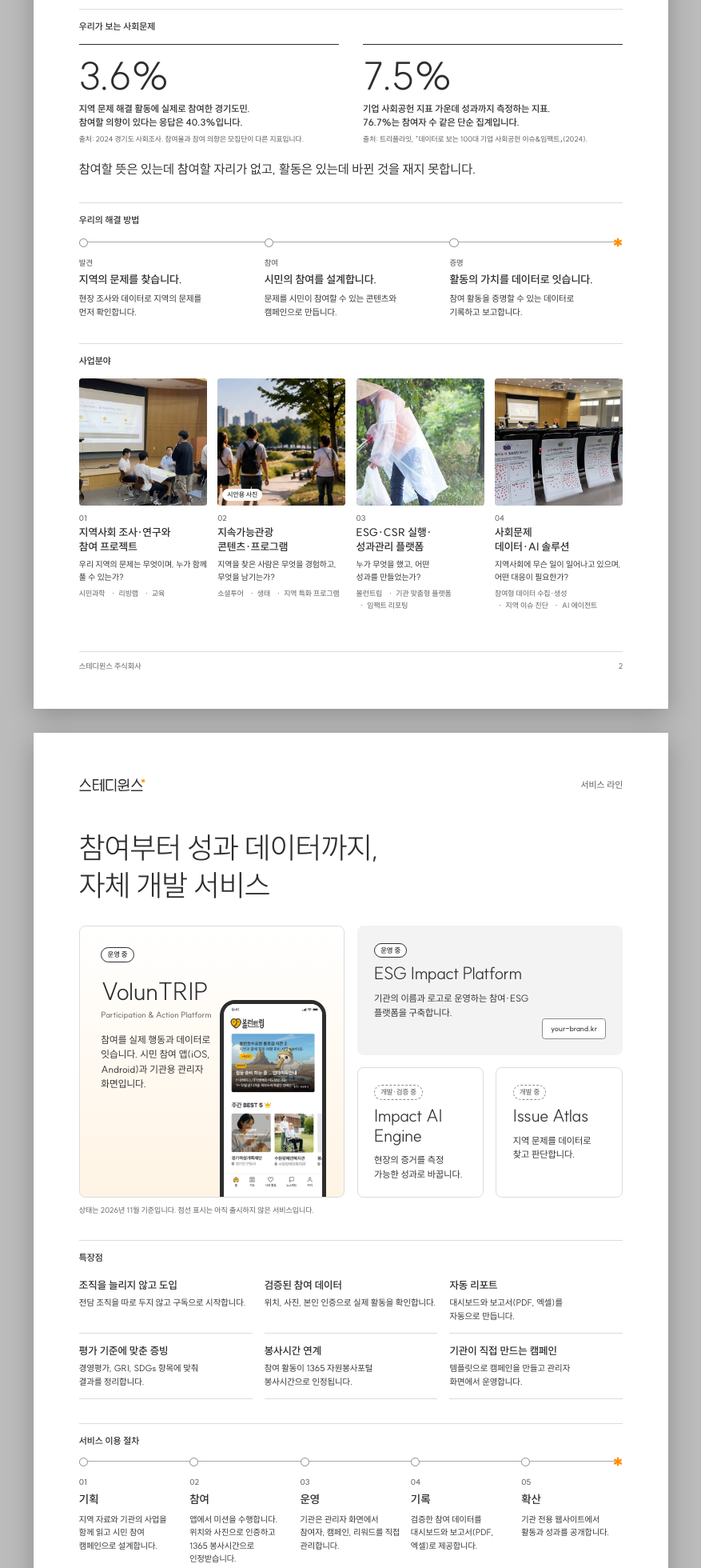
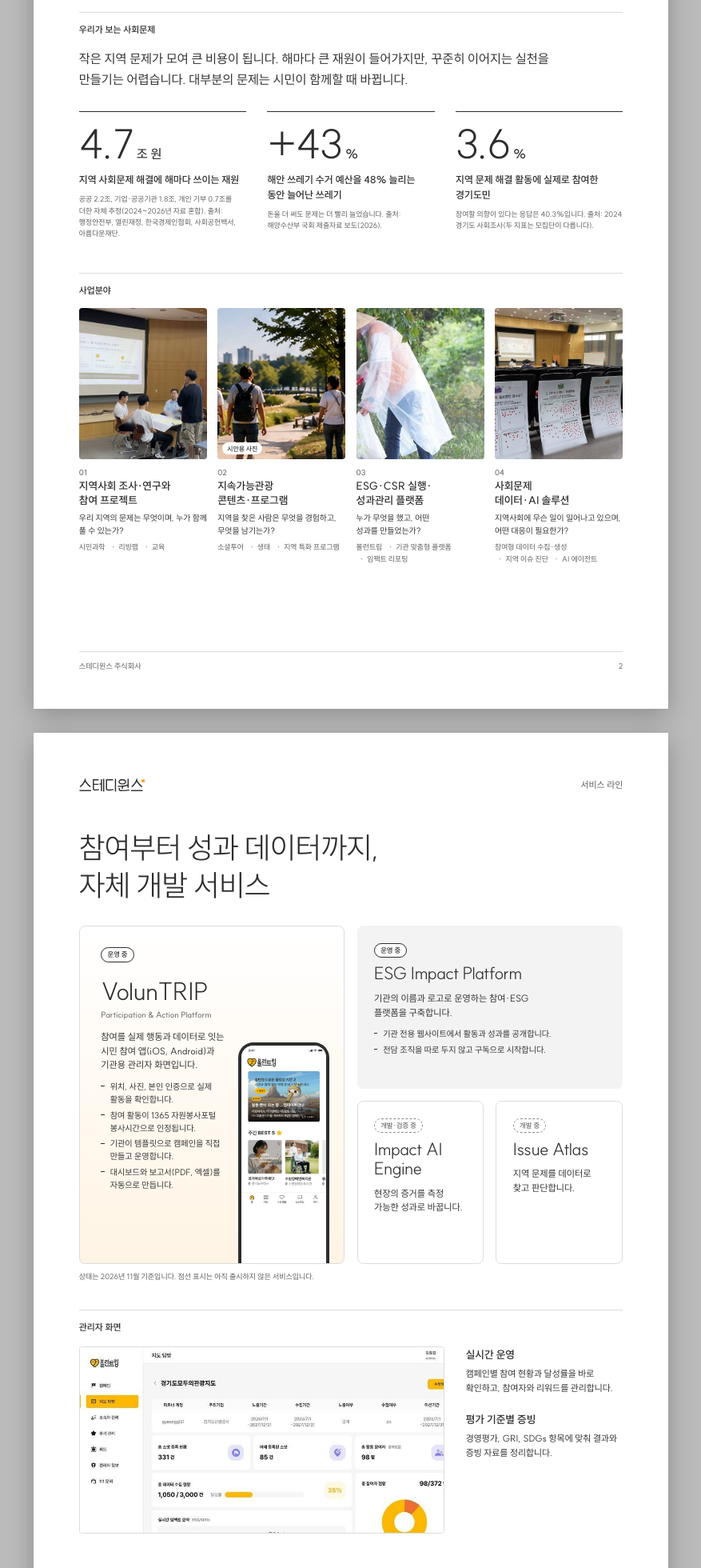
Before and after one commit to swins-personal/QBox, a plain HTML site: page company-brochure/brochure.html in a window 1280 px wide. Shown: the part 1420-3380 px from the top of the page at 80% size, without its empty margins (201-1078 px from the left). Drawn offline with Linux system fonts and the light colour scheme.

Commit message:
Brochure: rewrite problem section, merge features into services, new timeline and contact block
Co-Authored-By: Claude Fable 5.2 <noreply@anthropic.com>
Claude-Session: https://claude.ai/code/session_019eJAe6SaGk51vE5iTkwKkb

```diff
--- a/company-brochure/brochure.html
+++ b/company-brochure/brochure.html
@@ -322,6 +322,49 @@ img{display:block}
 .cert .ci{border-color:var(--line)}
 .tl .yr span{border:0;padding:0;color:var(--muted);font-weight:500;vertical-align:1mm}
 
+
+/* 2쪽 사회문제 */
+.plead{font-size:12pt;line-height:1.6;margin-top:4mm;max-width:158mm}
+.why{grid-template-columns:repeat(3,1fr);gap:7mm;margin-top:7mm}
+.ev .num{font-size:38pt}
+.ev .num span{font-size:12pt;font-weight:500;letter-spacing:0;margin-left:1mm}
+.ev .lab{font-size:9.4pt;line-height:1.5;margin-top:2mm}
+.ev .src{font-size:7pt;line-height:1.55;margin-top:2mm}
+.biz .ph{height:50mm}
+/* 3쪽 서비스 */
+.bento{grid-auto-rows:54mm}
+.box ul{list-style:none;margin-top:2.6mm}
+.box li{position:relative;padding-left:3mm;font-size:8pt;line-height:1.5;margin-top:1mm}
+.box li::before{content:"";position:absolute;left:0;top:1.9mm;width:1.2mm;height:.25mm;background:var(--ink)}
+.box.l p{max-width:41mm;margin-top:3mm;font-size:8.8pt}
+.box.l ul{max-width:41mm}
+.box.l .phone{height:74mm;width:30mm;right:5mm;border-width:1.2mm}
+.box.m p{max-width:none}
+.admin{margin-top:4mm;display:grid;grid-template-columns:1fr 52mm;gap:7mm;align-items:start}
+.admin .ph{height:62mm;border:.25mm solid var(--line);border-radius:1mm}
+.admin .ph img{object-position:top left}
+.adtx div+div{margin-top:5mm}
+.adtx b{display:block;font-size:10pt;font-weight:600}
+.adtx p{font-size:8.6pt;line-height:1.6;margin-top:1mm}
+/* 5쪽 연혁: 항목 사이 선을 없애고 2026을 강조 */
+.tl ul{border-top:0;margin-top:2.4mm}
+.tl li{border-bottom:0;padding:1.05mm 0;font-size:8pt;grid-template-columns:8mm 1fr}
+.tl li i{font-weight:500;color:var(--muted)}
+.tl .yr{color:var(--muted)}
+.tl.now .yr{color:var(--ink);font-weight:600;font-size:21pt}
+.tl.now .yr span{color:var(--ink);font-weight:600;font-size:7.4pt;margin-left:2mm;padding:.9mm 2mm;background:var(--orange);border-radius:10mm;vertical-align:2mm}
+.tl.now .dot{background:var(--orange);border-color:var(--orange)}
+.tl.now li{font-weight:500}
+.tl.now li i{color:var(--ink);font-weight:700}
+.tline{grid-template-columns:.8fr 1fr 1.15fr 1.3fr}
+/* 5쪽 아래: 회사 정보와 문의 */
+.contact{margin-top:9mm;display:grid;grid-template-columns:1.15fr 1fr;gap:10mm}
+.contact dl{display:grid;grid-template-columns:15mm 1fr;row-gap:1.6mm;margin-top:3mm;font-size:8.4pt;line-height:1.5}
+.contact dt{color:var(--muted);font-weight:500}
+.cask .ask{font-size:12pt;line-height:1.5;margin-top:3mm}
+.cask .mail{font-size:15pt;font-weight:500;letter-spacing:-.01em;margin-top:3.5mm;display:inline-block;padding-bottom:1mm;border-bottom:.6mm solid var(--orange)}
+.cask .site{font-size:9pt;font-weight:500;color:var(--muted);margin-top:2mm}
+
 /* 접지 대지(인쇄용 터잡기) */
 body.impose{background:#fff}
 body.impose .sheet{width:630mm;height:297mm;display:flex;page-break-after:always;break-after:page}
@@ -356,29 +399,27 @@ body.impose .page{page-break-after:auto;break-after:auto;flex:none}
       <h2>재밌는 도시, 따뜻한 사회,<br>차가운 지구 만들기.</h2>
     </div>
 
-    <div class="sec" style="margin-top:9mm">우리가 보는 사회문제</div>
+    <div class="sec" style="margin-top:10mm">우리가 보는 사회문제</div>
+    <p class="plead">작은 지역 문제가 모여 큰 비용이 됩니다. 해마다 큰 재원이 들어가지만, 꾸준히 이어지는 실천을 만들기는 어렵습니다. 대부분의 문제는 시민이 함께할 때 바뀝니다.</p>
     <div class="why">
       <div class="ev">
-        <div class="num">3.6%</div>
-        <div class="lab">지역 문제 해결 활동에 실제로 참여한 경기도민.<br>참여할 의향이 있다는 응답은 40.3%입니다.</div>
-        <div class="src">출처: 2024 경기도 사회조사. 참여율과 참여 의향은 모집단이 다른 지표입니다.</div>
+        <div class="num">4.7<span>조 원</span></div>
+        <div class="lab">지역 사회문제 해결에 해마다 쓰이는 재원</div>
+        <div class="src">공공 2.2조, 기업·공공기관 1.8조, 개인 기부 0.7조를 더한 자체 추정(2024~2026년 자료 혼합). 출처: 행정안전부, 열린재정, 한국경제인협회, 사회공헌백서, 아름다운재단.</div>
       </div>
       <div class="ev">
-        <div class="num">7.5%</div>
-        <div class="lab">기업 사회공헌 지표 가운데 성과까지 측정하는 지표.<br>76.7%는 참여자 수 같은 단순 집계입니다.</div>
-        <div class="src">출처: 트리플라잇, 「데이터로 보는 100대 기업 사회공헌 이슈&amp;임팩트」(2024).</div>
+        <div class="num">+43<span>%</span></div>
+        <div class="lab">해안 쓰레기 수거 예산을 48% 늘리는 동안 늘어난 쓰레기</div>
+        <div class="src">돈을 더 써도 문제는 더 빨리 늘었습니다. 출처: 해양수산부 국회 제출자료 보도(2026).</div>
+      </div>
+      <div class="ev">
+        <div class="num">3.6<span>%</span></div>
+        <div class="lab">지역 문제 해결 활동에 실제로 참여한 경기도민</div>
+        <div class="src">참여할 의향이 있다는 응답은 40.3%입니다. 출처: 2024 경기도 사회조사(두 지표는 모집단이 다릅니다).</div>
       </div>
     </div>
-    <p class="say">참여할 뜻은 있는데 참여할 자리가 없고, 활동은 있는데 바뀐 것을 재지 못합니다.</p>
 
-    <div class="sec" style="margin-top:8mm">우리의 해결 방법</div>
-    <div class="solve">
-      <div><i>발견</i><b>지역의 문제를 찾습니다.</b><p>현장 조사와 데이터로 지역의 문제를 먼저 확인합니다.</p></div>
-      <div><i>참여</i><b>시민의 참여를 설계합니다.</b><p>문제를 시민이 참여할 수 있는 콘텐츠와 캠페인으로 만듭니다.</p></div>
-      <div><i>증명</i><b>활동의 가치를 데이터로 잇습니다.</b><p>참여 활동을 증명할 수 있는 데이터로 기록하고 보고합니다.</p></div>
-    </div>
-
-    <div class="sec" style="margin-top:8mm">사업분야</div>
+    <div class="sec" style="margin-top:11mm">사업분야</div>
     <div class="bizs">
       <div class="biz">
         <div class="ph"><img src="assets/ph-research.jpg" alt="강당에서 참여자들이 테이블에 둘러앉아 조사 결과를 함께 읽고 있다."></div>
@@ -425,14 +466,23 @@ body.impose .page{page-break-after:auto;break-after:auto;flex:none}
         <span class="badge">운영 중</span>
         <h3 lang="en">VolunTRIP</h3>
         <div class="cat" lang="en">Participation &amp; Action Platform</div>
-        <p>참여를 실제 행동과 데이터로 잇습니다. 시민 참여 앱(iOS, Android)과 기관용 관리자 화면입니다.</p>
+        <p>참여를 실제 행동과 데이터로 잇는 시민 참여 앱(iOS, Android)과 기관용 관리자 화면입니다.</p>
+        <ul>
+          <li>위치, 사진, 본인 인증으로 실제 활동을 확인합니다.</li>
+          <li>참여 활동이 1365 자원봉사포털 봉사시간으로 인정됩니다.</li>
+          <li>기관이 템플릿으로 캠페인을 직접 만들고 운영합니다.</li>
+          <li>대시보드와 보고서(PDF, 엑셀)를 자동으로 만듭니다.</li>
+        </ul>
         <div class="phone"><img src="assets/shot-app.jpg" alt="볼런트립 앱 홈 화면"></div>
       </div>
       <div class="box m">
         <span class="badge">운영 중</span>
         <h3 lang="en">ESG Impact Platform</h3>
         <p>기관의 이름과 로고로 운영하는 참여·ESG 플랫폼을 구축합니다.</p>
-        <span class="url" lang="en">your-brand.kr</span>
+        <ul>
+          <li>기관 전용 웹사이트에서 활동과 성과를 공개합니다.</li>
+          <li>전담 조직을 따로 두지 않고 구독으로 시작합니다.</li>
+        </ul>
       </div>
       <div class="box s">
         <span class="badge dev">개발·검증 중</span>
@@ -447,23 +497,13 @@ body.impose .page{page-break-after:auto;break-after:auto;flex:none}
     </div>
     <p class="note" style="margin-top:2.4mm">상태는 2026년 11월 기준입니다. 점선 표시는 아직 출시하지 않은 서비스입니다.</p>
 
-    <div class="sec" style="margin-top:8mm">특장점</div>
-    <div class="feats">
-      <div><b>조직을 늘리지 않고 도입</b><p>전담 조직을 따로 두지 않고 구독으로 시작합니다.</p></div>
-      <div><b>검증된 참여 데이터</b><p>위치, 사진, 본인 인증으로 실제 활동을 확인합니다.</p></div>
-      <div><b>자동 리포트</b><p>대시보드와 보고서(PDF, 엑셀)를 자동으로 만듭니다.</p></div>
-      <div><b>평가 기준에 맞춘 증빙</b><p>경영평가, GRI, SDGs 항목에 맞춰 결과를 정리합니다.</p></div>
-      <div><b>봉사시간 연계</b><p>참여 활동이 1365 자원봉사포털 봉사시간으로 인정됩니다.</p></div>
-      <div><b>기관이 직접 만드는 캠페인</b><p>템플릿으로 캠페인을 만들고 관리자 화면에서 운영합니다.</p></div>
-    </div>
-
-    <div class="sec" style="margin-top:8mm">서비스 이용 절차</div>
-    <div class="steps">
-      <div class="step"><i>01</i><b>기획</b><p>지역 자료와 기관의 사업을 함께 읽고 시민 참여 캠페인으로 설계합니다.</p></div>
-      <div class="step"><i>02</i><b>참여</b><p>앱에서 미션을 수행합니다. 위치와 사진으로 인증하고 1365 봉사시간으로 인정받습니다.</p></div>
-      <div class="step"><i>03</i><b>운영</b><p>기관은 관리자 화면에서 참여자, 캠페인, 리워드를 직접 관리합니다.</p></div>
-      <div class="step"><i>04</i><b>기록</b><p>검증한 참여 데이터를 대시보드와 보고서(PDF, 엑셀)로 제공합니다.</p></div>
-      <div class="step"><i>05</i><b>확산</b><p>기관 전용 웹사이트에서 활동과 성과를 공개합니다.</p></div>
+    <div class="sec" style="margin-top:9mm">관리자 화면</div>
+    <div class="admin">
+      <div class="ph"><img src="assets/ph-admin.jpg" alt="볼런트립 관리자 화면. 캠페인 참여 현황과 달성률이 보인다."></div>
+      <div class="adtx">
+        <div><b>실시간 운영</b><p>캠페인별 참여 현황과 달성률을 바로 확인하고, 참여자와 리워드를 관리합니다.</p></div>
+        <div><b>평가 기준별 증빙</b><p>경영평가, GRI, SDGs 항목에 맞춰 결과와 증빙 자료를 정리합니다.</p></div>
+      </div>
     </div>
     <div class="foot"><span>스테디윈스 주식회사</span><span>3</span></div>
   </div>
@@ -523,7 +563,7 @@ body.impose .page{page-break-after:auto;break-after:auto;flex:none}
   <div class="pad">
     <div class="run"><img src="assets/steadywins-ko.svg" alt="스테디윈스"><span class="pg">연혁 및 인증</span></div>
     <div class="head big">
-      <h2>남의 ESG를 돕기 전에,<br>우리부터 검증받았습니다.</h2>
+      <h2>꾸준히 쌓은 이력,<br>공인받은 자격</h2>
     </div>
 
     <div class="sec" style="margin-top:9mm">걸어온 길</div>
@@ -562,17 +602,25 @@ body.impose .page{page-break-after:auto;break-after:auto;flex:none}
     </div>
     <div class="chips"><span>경기도 AI 멤버십 기업</span><span>특허 출원 1건</span><span>상표 등록</span></div>
 
-    <div class="sec" style="margin-top:10mm">회사 개요와 연락처</div>
-    <div class="co">
-      <div><i>회사명</i><span>스테디윈스 주식회사 (STEADYWINS Inc.)</span></div>
-      <div><i>주소</i><span>경기도 화성시 병점구 병점3로 24, 114호</span></div>
-      <div><i>대표</i><span>오규림</span></div>
-      <div><i>전화</i><span class="todo">[전화번호 확인 필요]</span></div>
-      <div><i>설립</i><span>2022년 4월</span></div>
-      <div><i>웹</i><span>steadywins.kr</span></div>
-      <div><i>기준</i><span>수치와 연혁은 2026년 11월 기준</span></div>
-      <div><i>협업 문의</i><span>partner@steadywins.kr</span></div>
+    <div class="contact">
+      <div class="cinfo">
+        <div class="sec">회사 정보</div>
+        <dl>
+          <dt>회사명</dt><dd>스테디윈스 주식회사 (STEADYWINS Inc.)</dd>
+          <dt>대표</dt><dd>오규림</dd>
+          <dt>설립</dt><dd>2022년 4월</dd>
+          <dt>본사</dt><dd>경기도 화성시 병점구 병점3로 24, 114호</dd>
+          <dt>연구소</dt><dd>경기도 성남시 분당구 판교로289번길 20, 2동 602호</dd>
+        </dl>
+      </div>
+      <div class="cask">
+        <div class="sec">협업 문의</div>
+        <p class="ask">함께 일할 방법을 찾고 있다면<br>이야기를 들려주세요.</p>
+        <p class="mail">partner@steadywins.kr</p>
+        <p class="site">steadywins.kr</p>
+      </div>
     </div>
+    <p class="note" style="margin-top:3mm">이 자료의 수치와 연혁은 2026년 11월 기준입니다.</p>
     <div class="foot"><span>스테디윈스 주식회사</span><span>5</span></div>
   </div>
 </section>
```
Also changed, not shown: company-brochure/preview/inner.png, company-brochure/preview/p2.png, company-brochure/preview/p3.png, company-brochure/preview/p5.png, 2 other files.
